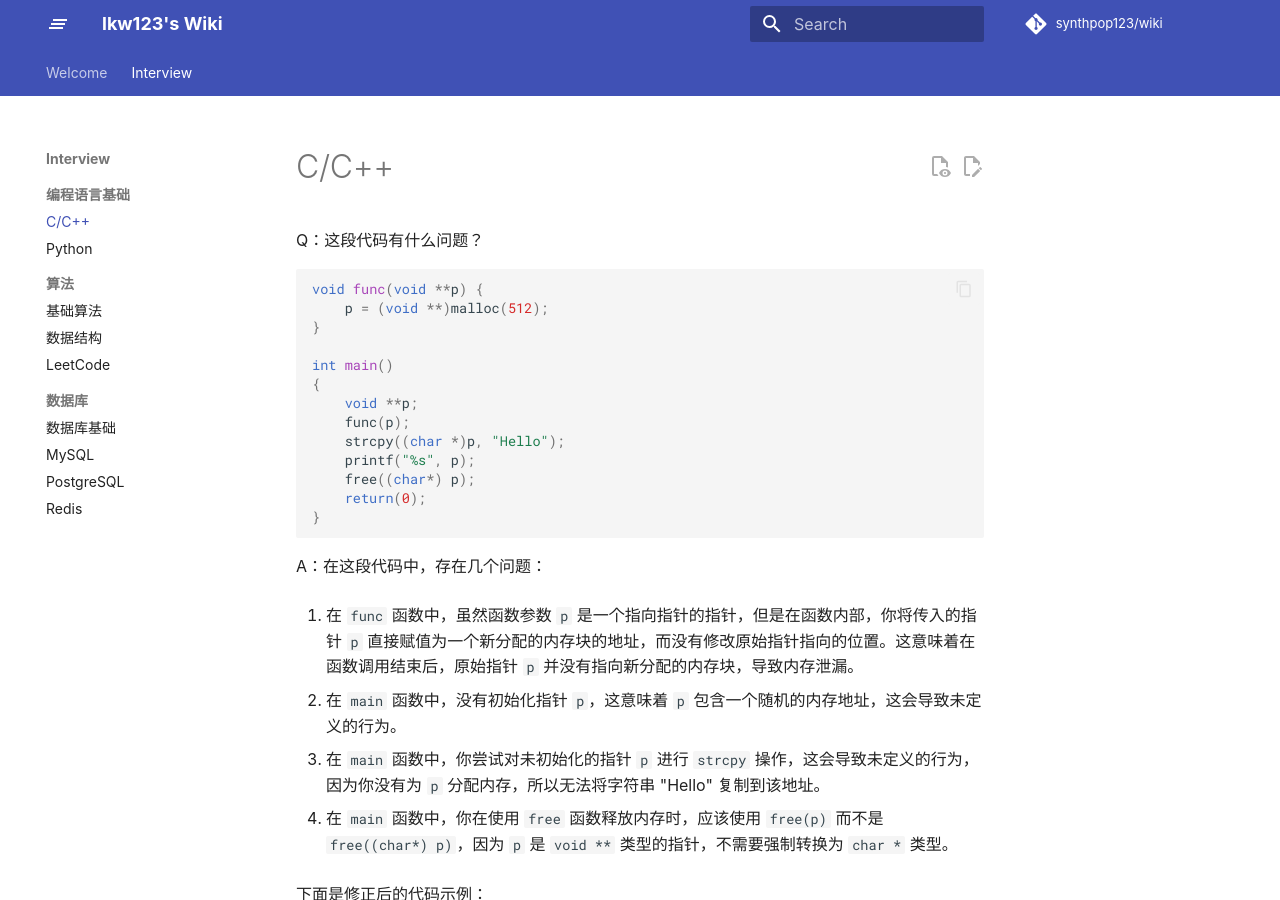
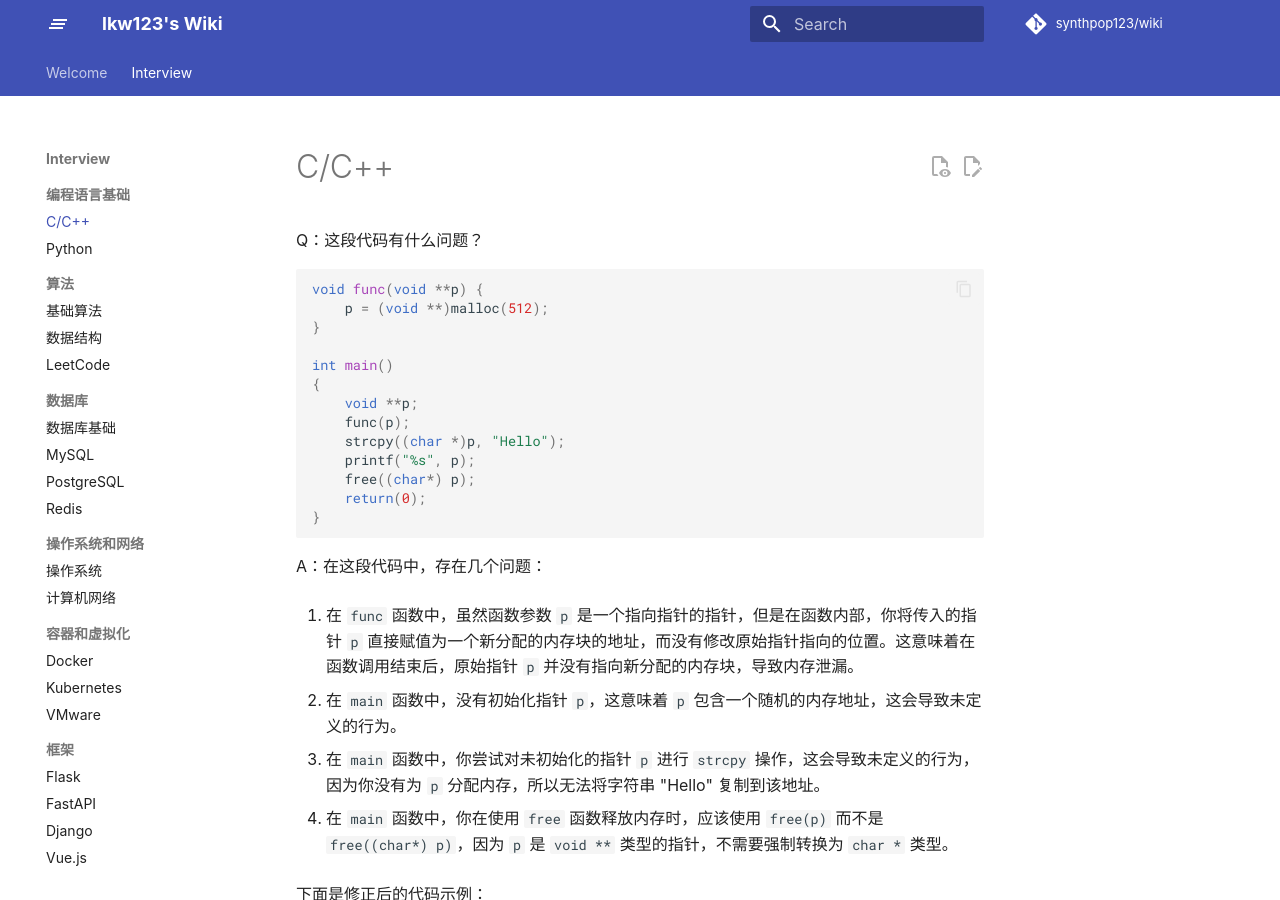
Before and after one commit to synthpop123/wiki, an MkDocs documentation site: the page built from docs/interview/cpp.md, in a window 1280 px wide and 900 px high. Built offline with MkDocs 1.6.1 and Material for MkDocs 9.7.7, drawn with Linux system fonts in a browser that asks for light colours; comment, search, counter and statistics services are not loaded; a style sheet for code colours, icons or effects is not loaded.

Commit message:
feat: Fill nav setting

```diff
--- a/mkdocs.yml
+++ b/mkdocs.yml
@@ -74,6 +74,22 @@ nav:
           - MySQL: interview/mysql.md
           - PostgreSQL: interview/postgresql.md
           - Redis: interview/redis.md
+      - 操作系统和网络:
+          - 操作系统: interview/os.md
+          - 计算机网络: interview/network.md
+      - 容器和虚拟化:
+          - Docker: interview/docker.md
+          - Kubernetes: interview/kubernetes.md
+          - VMware: interview/vmware.md
+      - 框架:
+          - Flask: interview/flask.md
+          - FastAPI: interview/fastapi.md
+          - Django: interview/django.md
+          - Vue.js: interview/vuejs.md
+          - React: interview/react.md
+      - 工具:
+          - Git/SVN: interview/git.md
+          - Nginx: interview/nginx.md
 
 extra:
   social:
```
